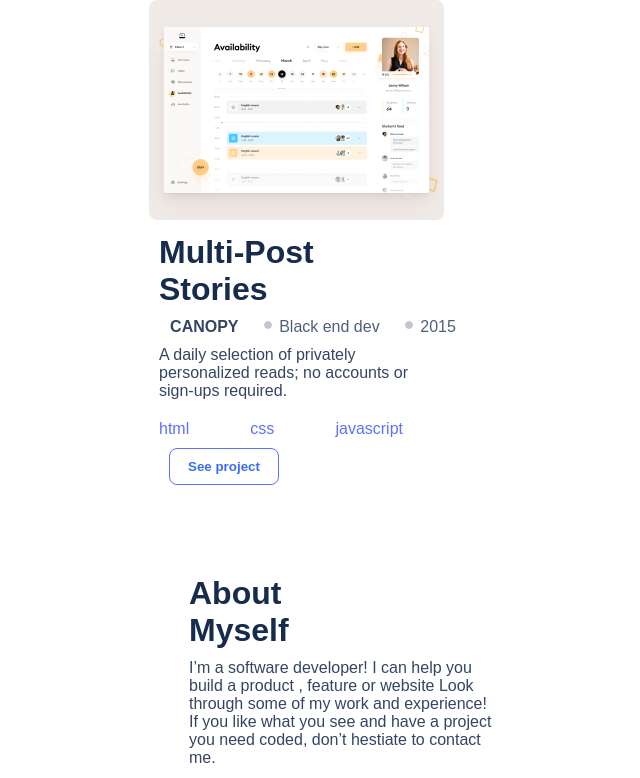
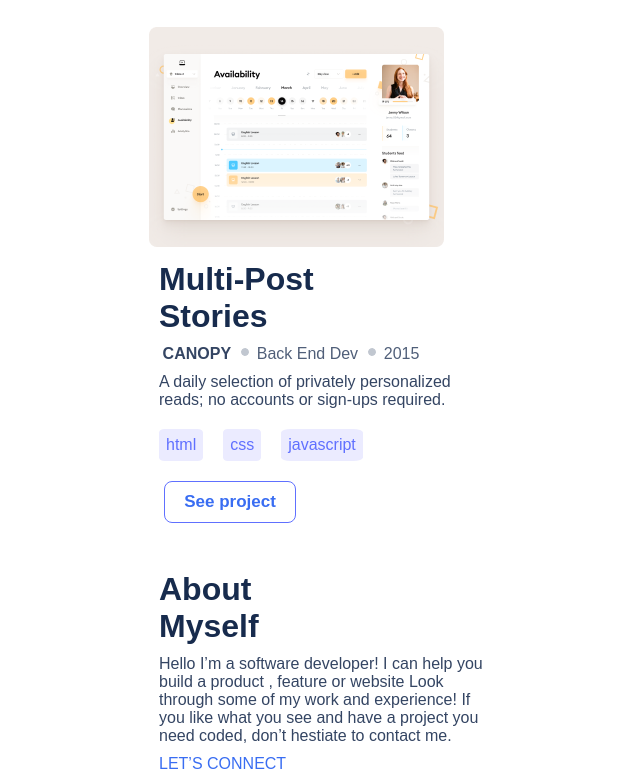
Before and after one commit to AbdifatahYasin1/Abdifatah-porfolio, a website: page index.html in a window 1280 px wide. Shown: the part 1981-2759 px from the top of the page, without its empty margins (271-911 px from the left). Drawn offline with Linux system fonts and the light colour scheme.

Commit message:
I solved reuqired changes

```diff
--- a/index.html
+++ b/index.html
@@ -49,7 +49,7 @@
 
           <li>
             <img src="images/Counter.png" alt="" />
-            Black end dev
+            Back End Dev
           </li>
 
           <li>
@@ -82,7 +82,7 @@
 
           <li>
             <img src="images/Counter.png" alt="" />
-            Black end dev
+            Back End Dev
           </li>
 
           <li>
@@ -116,7 +116,7 @@
 
           <li>
             <img src="images/Counter.png" alt="" />
-            Black end dev
+            Back End Dev
           </li>
 
           <li>
@@ -143,13 +143,13 @@
       <div class="workd-card">
         <img src="images/SnapshootPortfolio4.png" alt="" />
         <h1>Multi-Post Stories</h1>
-        <!-- <div class="list-container-1"> -->
+
         <ul class="list-container-1">
           <li class="canopy">canopy</li>
 
           <li>
             <img src="images/Counter.png" alt="" />
-            Black end dev
+            Back End Dev
           </li>
 
           <li>
@@ -173,15 +173,14 @@
         <button type="button" class="big-button">See project</button>
       </div>
       <!---about my self-->
-      <div class="about-myself">
-        <h1>About Myself</h1>
+      <div class="workd-card about-myself">
+
+        <h1>About
+          Myself</h1>
         <p>
-          I’m a software developer! I can help you build a product , feature or
-          website Look through some of my work and experience! If you like what
-          you see and have a project you need coded, don’t hestiate to contact
-          me.
+          Hello I’m a software developer! I can help you build a product , feature or website Look through some of my work and experience! If you like what you see and have a project you need coded, don’t hestiate to contact me.
         </p>
-        <p class="text">LET’S CONNECT</p>
+        <p id="text-color">LET’S CONNECT</p>
 
         <ul>
           <li><i class="fab fa-twitter"></i></li>
@@ -190,7 +189,12 @@
           <li><i class="fab fa-instagram"></i></li>
           <li><i class="fab fa-youtube"></i></li>
         </ul>
-        <button class="about-myself">Get my resume</button>
+
+
+
+        <button type="button" class="big-button below-button">Get my resume</button>
+      </div>
+     <!---about my self end-->
 
         <div class="down-arrow">
           <h4>
--- a/style.css
+++ b/style.css
@@ -88,10 +88,6 @@ nav {
   }
 }
 
-.text {
-  color: #7f8cff;
-}
-
 .work-section {
   color: #091e42;
   max-width: 500px;
@@ -100,6 +96,7 @@ nav {
   display: grid;
   grid-template-columns: 1fr;
   grid-gap: 50px;
+  text-align: right left;
 }
 
 .workd-card h1 {
@@ -109,11 +106,12 @@ nav {
   width: 60%;
   margin: 10px;
   margin-top: 10px;
+  text-align: right left;
 }
 
 .work-section p {
   color: #344563;
-  width: 60%;
+  width: 70%;
   margin: 10px;
 }
 
@@ -124,17 +122,19 @@ nav {
   text-align: center;
   background-color: #fff;
   border: 1px solid #6070ff;
-  font-weight: bold;
-  width: 25%;
-  margin-left: 20px;
+  font-weight: bolder;
+  width: 30%;
+  margin-left: 15px;
   margin-bottom: -20px;
+  font-size: 17px;
+  letter-spacing: 3%;
 }
 
 .list-container-1 {
   color: #505f79;
   display: flex;
   justify-content: space-around;
-  width: 70%;
+  width: 60%;
   margin: 10px;
   list-style-type: none;
 }
@@ -148,20 +148,17 @@ nav {
 
 .list-container-2 {
   display: flex;
-  justify-content: space-between;
   list-style-type: none;
   color: #6070ff;
-  padding: 10px;
-  width: 60%;
+  margin-bottom: 10px;
 }
 
-li .list-container-2 {
+.list-container-2 li {
   background-color: #ebebff;
   border-radius: 12%;
   padding: 7px;
   text-align: center;
   margin: 10px;
-  margin-left: 13;
 }
 
 .canopy {
@@ -170,26 +167,13 @@ li .list-container-2 {
   font-weight: bold;
 }
 
-.about-myself {
-  color: #091e42;
-  max-width: 500px;
-  margin: 0 auto;
-  padding: 40px 30px;
-  text-align: right left;
-}
-
 .about-myself h1 {
-  color: #172b4d;
-  font-weight: bold;
-  font-size: 2rem;
   width: 30%;
   margin: 10px;
-  margin-top: 10px;
 }
 
 .about-myself p {
-  color: #344563;
-  width: 80%;
+  width: 327px;
   margin: 10px;
 }
 
@@ -206,21 +190,6 @@ li .list-container-2 {
   margin-right: 10px;
 }
 
-.about-myself button {
-  text-align: center;
-  color: #396df2;
-  padding: 15px;
-  border-radius: 8px;
-  background-color: #fff;
-  border: 1px solid #6070ff;
-  font-weight: bold;
-}
-
-.about-myself h4 {
-  width: 80%;
-  margin: 25px;
-}
-
 .down-arrow {
   display: flex;
   justify-content: space-between;
@@ -230,3 +199,11 @@ li .list-container-2 {
   color: #505f79;
   margin-left: 100px;
 }
+
+#text-color {
+  color: #396df2;
+}
+
+.below-button {
+  width: 33%;
+}
```
Also changed, not shown: README.md.
